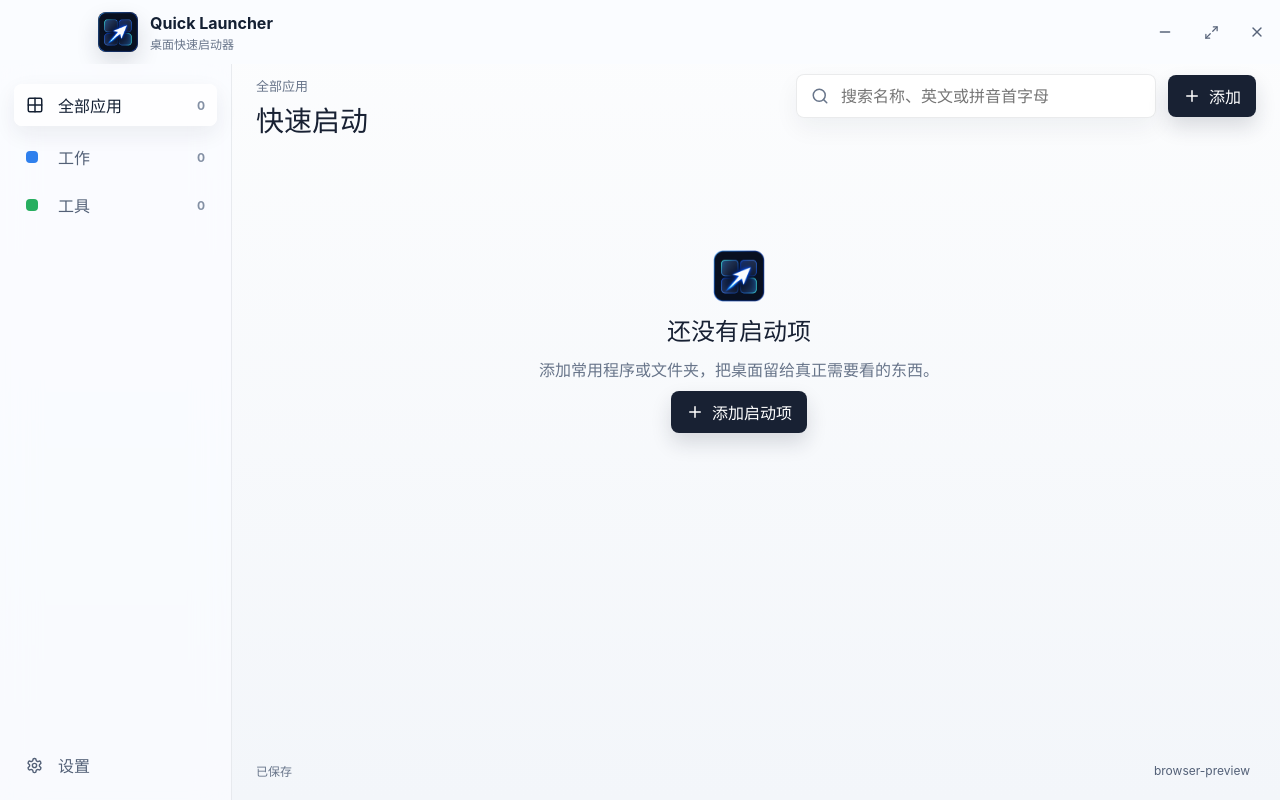
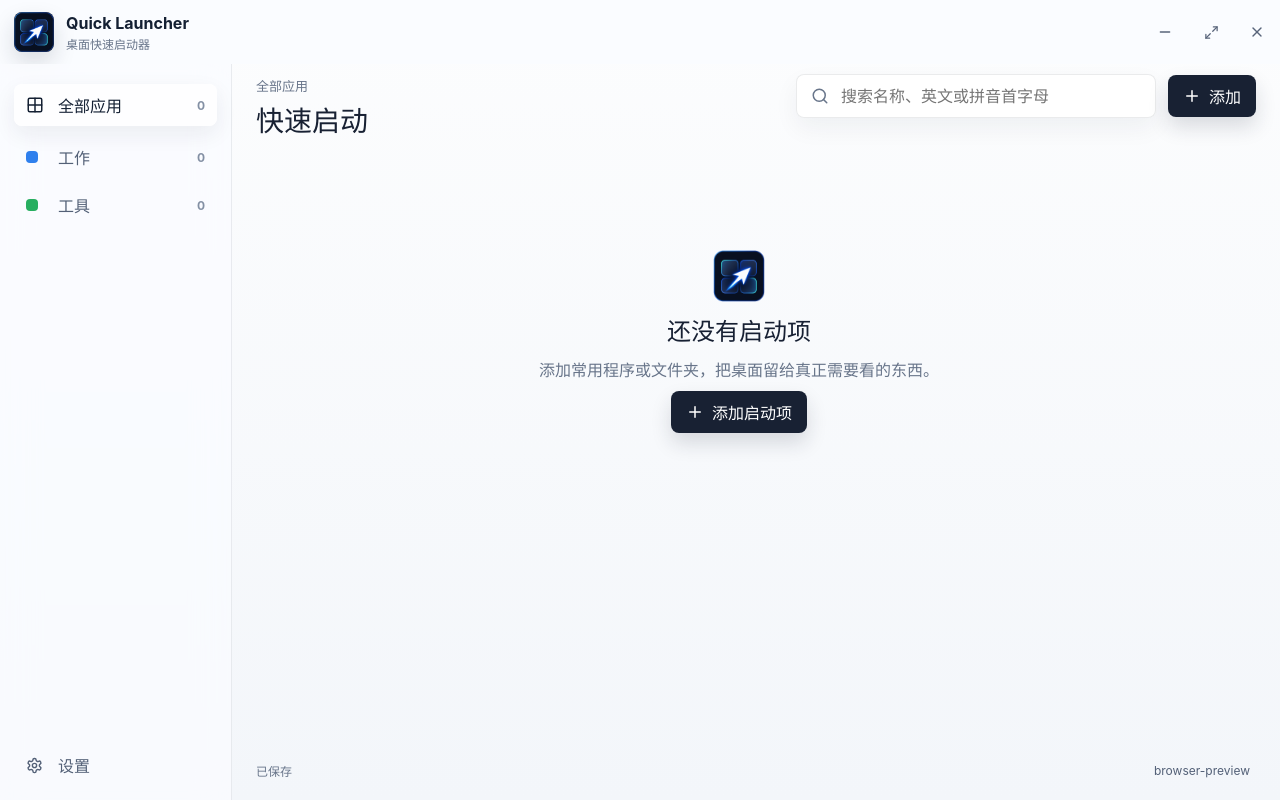
Before and after one commit to xxiyj/quick_launcher, a React (Vite) app: page / in a window 1280 px wide. Built offline with nearby package versions, Linux system fonts and the light colour scheme.

Commit message:
Align titlebar brand with sidebar

```diff
--- a/src/styles.css
+++ b/src/styles.css
@@ -55,7 +55,7 @@ button {
   align-items: center;
   height: 100%;
   min-width: 0;
-  padding-left: 98px;
+  padding-left: 14px;
 }
 
 .titlebar-brand {
```
